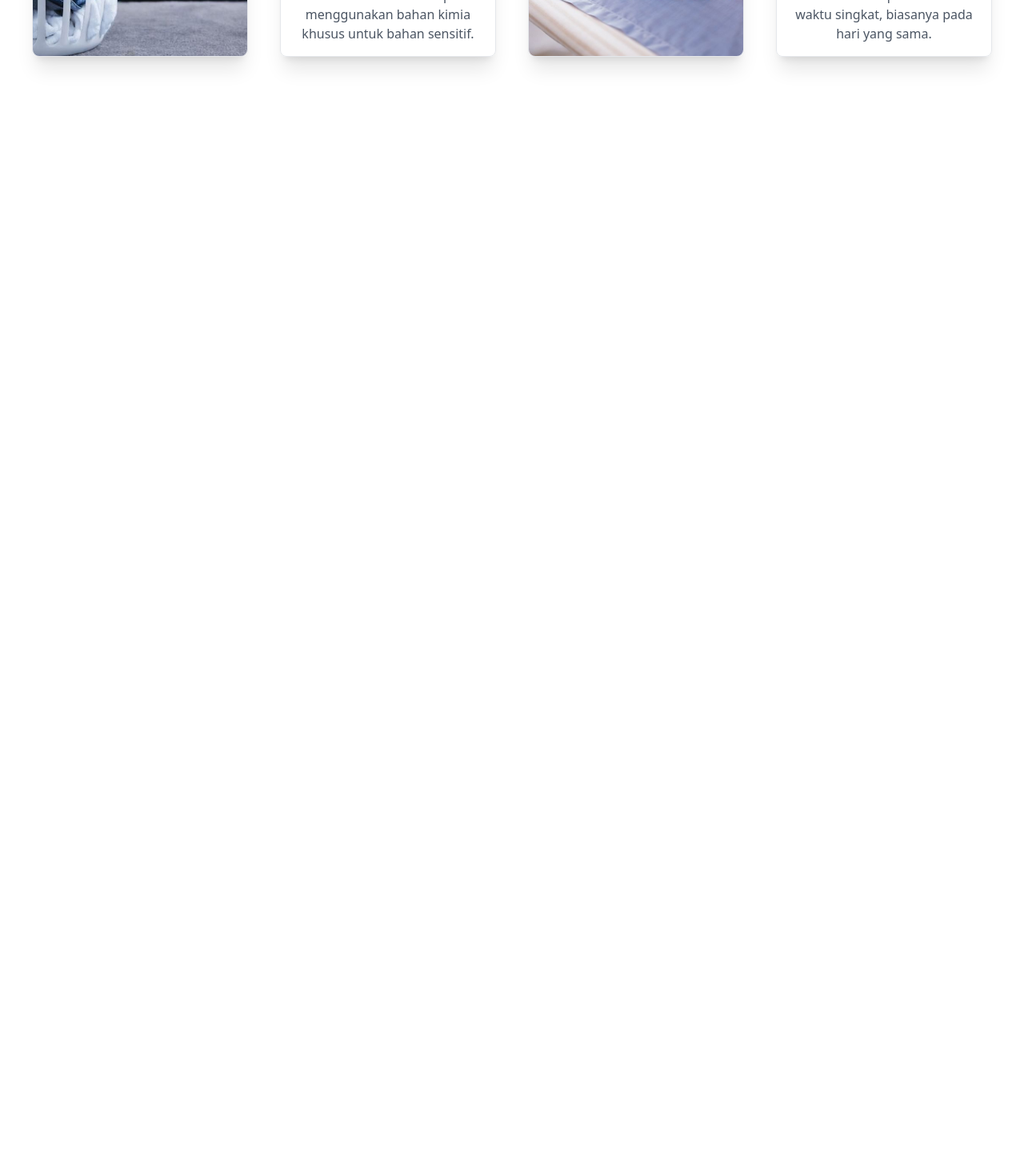
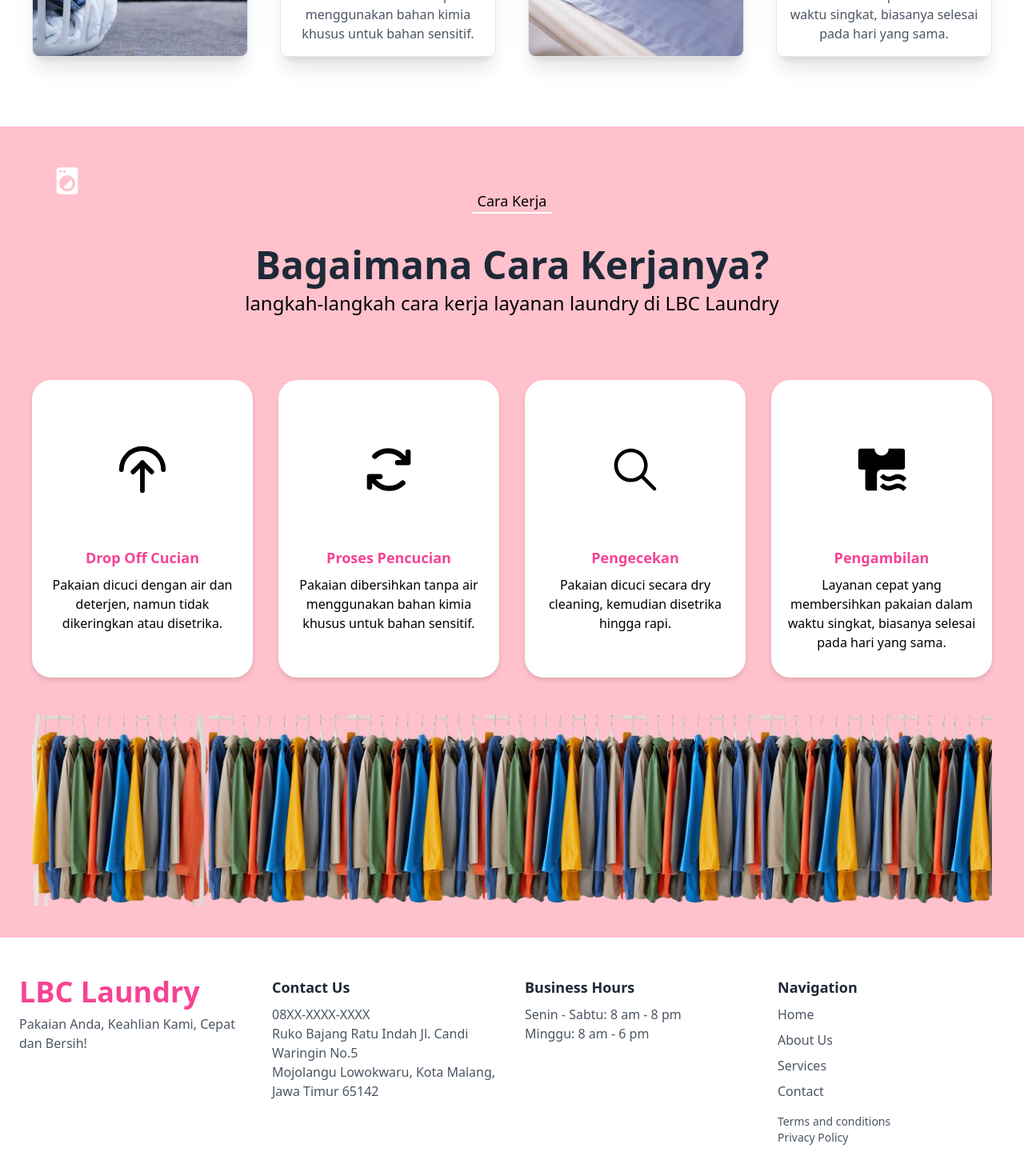
Before and after one commit to rezadrian01/LBC_Laundry_Information_System_FE, a React (Vite) app: page / in a window 1280 px wide. Shown: the part 2318-3788 px from the top of the page at 80% size. Before the commit the page ends 2429 px from the top, so only its background shows below. Built offline with nearby package versions, Linux system fonts and the light colour scheme; no server answers.

Commit message:
feat: create footer section on landing page

```diff
--- a/src/components/Modules/Landing/About.jsx
+++ b/src/components/Modules/Landing/About.jsx
@@ -66,7 +66,7 @@ const About = () => {
                 <div className='    p-4 flex flex-col justify-center items-center md:justify-start md:items-start'>
                     <div className="relative flex justify-center items-center w-full">
                         <div className=" md:mt-36 md:ml-[4.5rem] relative z-10">
-                            <img className="aspect-square lg:w-[30rem]" src={laundryImg} alt="Person bringing laundry" />
+                            <img draggable={false} className="aspect-square lg:w-[30rem]" src={laundryImg} alt="Person bringing laundry" />
                         </div>
                         <div className='absolute -left-16 sm:left-0 lg:left-10 xl:left-32 -top-10 sm:-top-8 md:top-[9.5rem]'>
                             <BgLines />
--- a/src/components/Modules/Landing/Contact.jsx
+++ b/src/components/Modules/Landing/Contact.jsx
@@ -1,74 +1,60 @@
+import { FOOTER_CONTENT_LIST } from '@/constants/landingConstant';
+import EachUtils from '@/utils/eachUtils';
 import React from 'react';
 import { FaFacebook, FaInstagram, FaTwitter, FaYelp } from "react-icons/fa";
 
 const Contact = () => {
     return (
-        <section className="bg-white py-12 px-60">
-            <div className="container mx-auto px-6 md:px-12 grid grid-cols-1 md:grid-cols-4 gap-8">
+        <section id='contact' className="bg-white py-12">
+            <div className="max-w-[80rem] mx-auto px-6 grid grid-cols-1 sm:grid-cols-2 md:grid-cols-4 gap-8">
                 {/* Bagian Logo dan Deskripsi */}
                 <div className="col-span-1">
                     <h1 className="text-primary-pink-500 font-bold text-4xl">
-                        LBC Laundry
+                        {FOOTER_CONTENT_LIST[0].contents[0].title}
                     </h1>
                     <p className="text-gray-600 mt-2">
-                        Pakaian Anda, Keahlian Kami, Cepat dan Bersih!
+                        {FOOTER_CONTENT_LIST[0].contents[1].title}
                     </p>
-                    <div className="flex space-x-4 mt-4 text-gray-600">
-                        <FaFacebook size={20} />
+
+                    {/* If social media is exist then show this */}
+                    {/* <div className="flex space-x-4 mt-4 text-gray-600">
+                            <FaFacebook size={20} />
                         <FaInstagram size={20} />
                         <FaTwitter size={20} />
                         <FaYelp size={20} />
-                    </div>
+                    </div> */}
+
                 </div>
 
-                {/* Bagian Informasi Kontak */}
+                {/* Contact Section */}
                 <div className="col-span-1">
                     <h3 className="text-lg font-semibold text-gray-800">
-                        Contact Us
+                        {FOOTER_CONTENT_LIST[1].title}
                     </h3>
-                    <p className="text-gray-600 mt-2">085 6423 8880</p>
-                    <p className="text-gray-600">
-                        Ruko Bajang Ratu Indah Jl. Candi Waringin No.5
-                        <br />
-                        MojolanguLowokwaru, Kota Malang, Jawa Timur 65142
-                    </p>
+                    <p className="text-gray-600 mt-2">{FOOTER_CONTENT_LIST[1].contents[0].content}</p>
+                    <p dangerouslySetInnerHTML={{ __html: FOOTER_CONTENT_LIST[1].contents[1].content }} className="text-gray-600" />
                 </div>
 
-                {/* Bagian Jam Operasional */}
+                {/* Operational Time Section */}
                 <div className="col-span-1">
                     <h3 className="text-lg font-semibold text-gray-800">
-                        Business Hours
+                        {FOOTER_CONTENT_LIST[2].title}
                     </h3>
-                    <p className="text-gray-600 mt-2">Mon - Sat: 8 am - 8 pm</p>
-                    <p className="text-gray-600">Sunday: 8 am - 6 pm</p>
+                    <p className="text-gray-600 mt-2">{FOOTER_CONTENT_LIST[2].contents[0].content}</p>
+                    <p className="text-gray-600">{FOOTER_CONTENT_LIST[2].contents[1].content}</p>
                 </div>
 
-                {/* Bagian Navigasi */}
+                {/* Navigation Section */}
                 <div className="col-span-1">
                     <h3 className="text-lg font-semibold text-gray-800">
-                        Navigation
+                        {FOOTER_CONTENT_LIST[3].title}
                     </h3>
-                    <ul className="text-gray-600 space-y-2 mt-2">
-                        <li>
-                            <a href="#" className="hover:underline">
-                                Home
-                            </a>
-                        </li>
-                        <li>
-                            <a href="#" className="hover:underline">
-                                About Us
-                            </a>
-                        </li>
-                        <li>
-                            <a href="#" className="hover:underline">
-                                Services
-                            </a>
-                        </li>
-                        <li>
-                            <a href="#" className="hover:underline">
-                                Contact
-                            </a>
-                        </li>
+                    <ul className="text-gray-600 flex flex-col gap-2 mt-2">
+                        <EachUtils of={FOOTER_CONTENT_LIST[3].contents} render={(item, index) => {
+                            return <li key={item.id}>
+                                <a className='hover:underline' href={item.link}>{item.content}</a>
+                            </li>
+                        }} />
                     </ul>
                     <div className="text-gray-600 text-sm mt-4">
                         <p>Terms and conditions</p>
--- a/src/components/Modules/Landing/Home.jsx
+++ b/src/components/Modules/Landing/Home.jsx
@@ -110,7 +110,7 @@ const Home = () => {
             <div className='absolute bottom-0 lg:bottom-0 inset-x-0 -z-20'>
                 <img className='w-full min-h-[30rem] md:min-h-[15rem] object-cover' src={bgImg} />
             </div>
-            <div className="absolute -translate-x-1/2 left-1/2 bottom-6">
+            <div className="absolute -translate-x-1/2 left-1/2 bottom-2 md:bottom-6">
                 <a href="#about">
                     <BsChevronCompactDown size={50} />
                 </a>
--- a/src/components/Modules/Landing/Services.jsx
+++ b/src/components/Modules/Landing/Services.jsx
@@ -1,11 +1,11 @@
+import { MdLocalLaundryService } from "react-icons/md";
+
 import { SERVICES_SECTION_CONTENT_LIST, SERVICES_SECTION_TITLE_LIST } from '@/constants/landingConstant';
 import EachUtils from '@/utils/eachUtils';
-import React from 'react';
-import { MdLocalLaundryService } from "react-icons/md";
 
 const Services = () => {
     return (
-        <section id="services" className="min-h-screen p-10 bg-white relative">
+        <section id="services" className="min-h-[110vh] p-6 md:p-10 bg-white relative">
             {/* Icon at top left */}
             <div className="absolute top-12 left-12 text-pink-500">
                 <MdLocalLaundryService size={30} />
--- a/src/components/Modules/Landing/Works.jsx
+++ b/src/components/Modules/Landing/Works.jsx
@@ -1,33 +1,35 @@
-import React from 'react';
 import { MdLocalLaundryService } from "react-icons/md";
 import { TbArrowUpToArc } from "react-icons/tb";
 import { PiArrowsClockwiseBold } from "react-icons/pi";
 import { RiTShirtAirFill } from "react-icons/ri";
 import { IoIosSearch } from "react-icons/io";
 
-import { HOW_IT_WORKS_LIST } from '@/constants/howItWorks';
+import EachUtils from '@/utils/eachUtils';
+import clothesImg from '@/assets/clothes.png';
+import { HOW_IT_WORKS_CONTENT_LIST, HOW_IT_WORKS_TITLE_LIST } from "@/constants/landingConstant";
 
 const Works = () => {
     return (
-        <section className="pt-16 px-60 bg-primary-pink-250 relative">
+        <section id="works" className="min-h-screen p-6 md:p-10 bg-primary-pink-250 relative">
             <div className="absolute left-16 top-12 text-white ">
                 <MdLocalLaundryService size={40} />
             </div>
-            <div className="text-center mb-20">
+            <div className="text-center mb-20 mt-10">
                 <div className="flex justify-center">
                     <h2 className="text-[18px] border-b-2 border-white w-[100px] text-center">
-                        Cara Kerja
+                        {HOW_IT_WORKS_TITLE_LIST[0].title}
                     </h2>
                 </div>
                 <h2 className="pt-10 text-5xl font-bold text-gray-800">
-                    Bagaimana Cara Kerjanya?
+                    {HOW_IT_WORKS_TITLE_LIST[1].title}
                 </h2>
                 <p className="text-2xl text-black-600 mt-2">
-                    langkah-langkah cara kerja layanan laundry di LBC laundry
+                    {HOW_IT_WORKS_TITLE_LIST[2].title}
                 </p>
             </div>
             <div className="grid grid-cols-1 sm:grid-cols-2 lg:grid-cols-4 gap-8">
-                {HOW_IT_WORKS_LIST.map((layanan, index) => {
+                {/* Here */}
+                <EachUtils of={HOW_IT_WORKS_CONTENT_LIST} render={(item, index) => {
                     let icon;
                     switch (index) {
                         case 0:
@@ -49,30 +51,26 @@ const Works = () => {
                                 key={index}
                                 className="flex flex-col items-center bg-white drop-shadow-md rounded-3xl px-2 py-8"
                             >
-                                {/* <img
-                                    src={layanan.imageSrc}
-                                    alt={layanan.title}
-                                    className="w-full h-40 object-cover rounded-md mb-4"
-                                /> */}
                                 <div className="w-full h-40 flex items-center justify-center object-cover rounded-md mb-4">
                                     {icon}
                                 </div>
                                 <h3 className="text-lg font-bold mb-2 text-primary-pink-500">
-                                    {layanan.title}
+                                    {item.title}
                                 </h3>
                                 <p className="text-black-600 text-center">
-                                    {layanan.description}
+                                    {item.description}
                                 </p>
                             </div>
                         </>
                     );
-                })}
+                }} />
             </div>
             <div className="pt-[3.5%]">
                 <img
-                    src="src\assets\baju.png"
-                    alt="Laundry service"
-                    className="max-w-fit "
+                    draggable={false}
+                    src={clothesImg}
+                    alt="Clothes"
+                    className="w-full min-h-[12rem] object-cover"
                 />
             </div>
         </section>
--- a/src/constants/landingConstant.js
+++ b/src/constants/landingConstant.js
@@ -110,9 +110,118 @@ const SERVICES_SECTION_CONTENT_LIST = [
         id: 4,
         title: "Kilat/Express",
         description:
-            "Layanan cepat yang membersihkan pakaian dalam waktu singkat, biasanya pada hari yang sama.",
+            "Layanan cepat yang membersihkan pakaian dalam waktu singkat, biasanya selesai pada hari yang sama.",
         imageSrc: kilatExpress,
     },
+]
+
+const HOW_IT_WORKS_TITLE_LIST = [
+    {
+        id: 1,
+        title: "Cara Kerja"
+    },
+    {
+        id: 2,
+        title: "Bagaimana Cara Kerjanya?"
+    },
+    {
+        id: 3,
+        title: "langkah-langkah cara kerja layanan laundry di LBC Laundry"
+    },
+]
+
+const HOW_IT_WORKS_CONTENT_LIST = [
+    {
+        title: "Drop Off Cucian",
+        description:
+            "Pakaian dicuci dengan air dan deterjen, namun tidak dikeringkan atau disetrika.",
+    },
+    {
+        title: "Proses Pencucian",
+        description:
+            "Pakaian dibersihkan tanpa air menggunakan bahan kimia khusus untuk bahan sensitif.",
+    },
+    {
+        title: "Pengecekan",
+        description:
+            "Pakaian dicuci secara dry cleaning, kemudian disetrika hingga rapi.",
+    },
+    {
+        title: "Pengambilan",
+        description:
+            "Layanan cepat yang membersihkan pakaian dalam waktu singkat, biasanya selesai pada hari yang sama.",
+    },
+];
+
+const FOOTER_CONTENT_LIST = [
+    {
+        id: 1,
+        title: "Header",
+        contents: [
+            {
+                id: 1,
+                title: "LBC Laundry"
+            },
+            {
+                id: 2,
+                title: "Pakaian Anda, Keahlian Kami, Cepat dan Bersih!"
+            },
+        ]
+    },
+    {
+        id: 2,
+        title: "Contact Us",
+        contents: [
+            {
+                id: 1,
+                content: "08XX-XXXX-XXXX"
+            },
+            {
+                id: 2,
+                content: "Ruko Bajang Ratu Indah Jl. Candi Waringin No.5 <br/> Mojolangu Lowokwaru, Kota Malang, Jawa Timur 65142"
+            },
+        ]
+    },
+    {
+        id: 3,
+        title: "Business Hours",
+        contents: [
+            {
+                id: 1,
+                content: "Senin - Sabtu: 8 am - 8 pm"
+            },
+            {
+                id: 2,
+                content: "Minggu: 8 am - 6 pm"
+            },
+        ]
+    },
+    {
+        id: 4,
+        title: "Navigation",
+        contents: [
+            {
+                id: 1,
+                content: "Home",
+                link: "#home"
+            },
+            {
+                id: 2,
+                content: "About Us",
+                link: "#about"
+            },
+            {
+                id: 3,
+                content: "Services",
+                link: "#services"
+            },
+            {
+                id: 4,
+                content: "Contact",
+                link: "#contact"
+            },
+        ]
+    }
 ]
 
 export {
@@ -120,5 +229,8 @@ export {
     HOME_SECTION_CONTENT_LIST,
     ABOUT_SECTION_CONTENT_LIST,
     SERVICES_SECTION_TITLE_LIST,
-    SERVICES_SECTION_CONTENT_LIST
+    SERVICES_SECTION_CONTENT_LIST,
+    HOW_IT_WORKS_TITLE_LIST,
+    HOW_IT_WORKS_CONTENT_LIST,
+    FOOTER_CONTENT_LIST
 };
--- a/src/pages/Landing/index.jsx
+++ b/src/pages/Landing/index.jsx
@@ -27,9 +27,11 @@
 // export default Landing;
 
 import About from '@/components/Modules/Landing/About'
+import Contact from '@/components/Modules/Landing/Contact'
 import Home from '@/components/Modules/Landing/Home'
 import Navbar from '@/components/Modules/Landing/Navbar'
 import Services from '@/components/Modules/Landing/Services'
+import Works from '@/components/Modules/Landing/Works'
 
 const Landing = () => {
     return (
@@ -39,6 +41,8 @@ const Landing = () => {
             <Home />
             <About />
             <Services />
+            <Works />
+            <Contact />
         </>
     )
 }
```
Also changed, not shown: src/assets/clothes.png (added).
